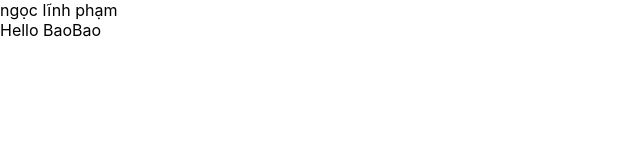
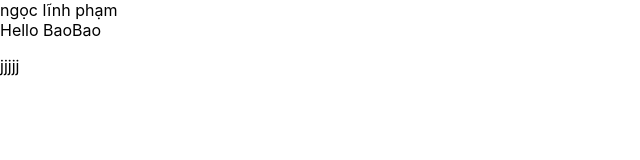
Before and after one commit to ngoclin16/ngoclinh16, a React (Create React App) app: page / in a window 1280 px wide. Shown: the top 160 px of the page, without its empty margins (0-640 px from the left). Built offline with nearby package versions, Linux system fonts and the light colour scheme.

Commit message:
Update App.js

```diff
--- a/src/App.js
+++ b/src/App.js
@@ -4,6 +4,7 @@ const App = () => {
     <div>
       ngọc lĩnh phạm
       <div> Hello BaoBao</div>
+      <p>jjjjj</p>
     </div>
 
 
```
